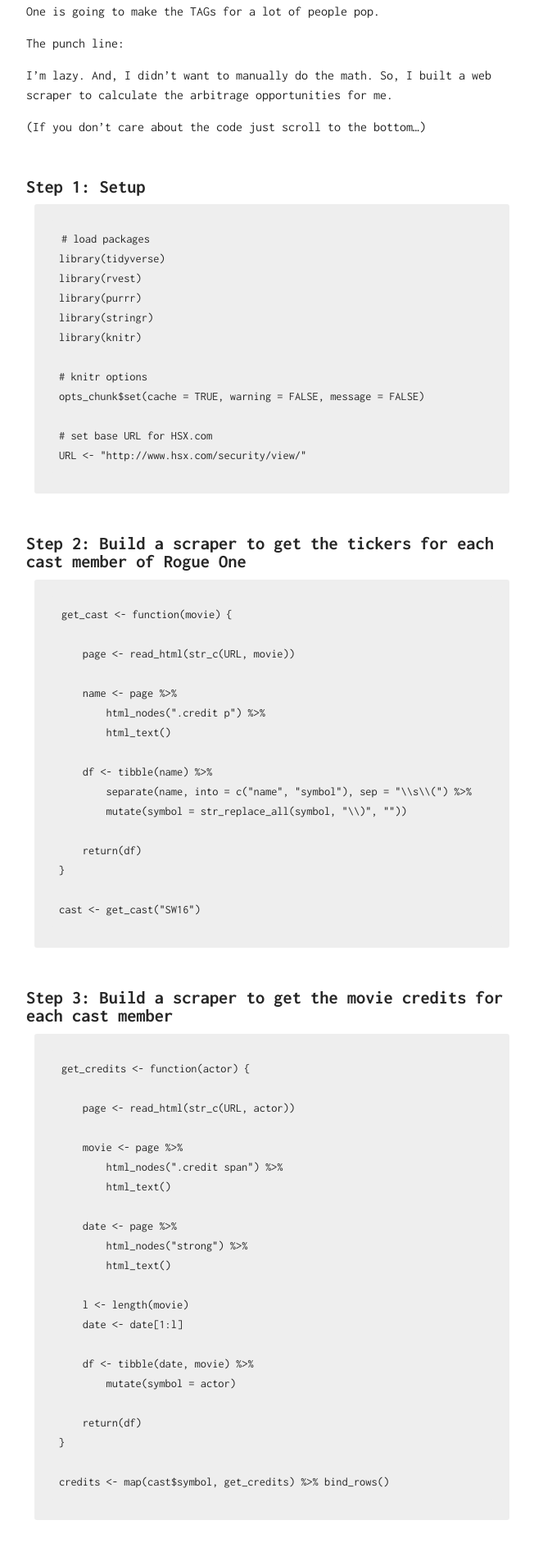
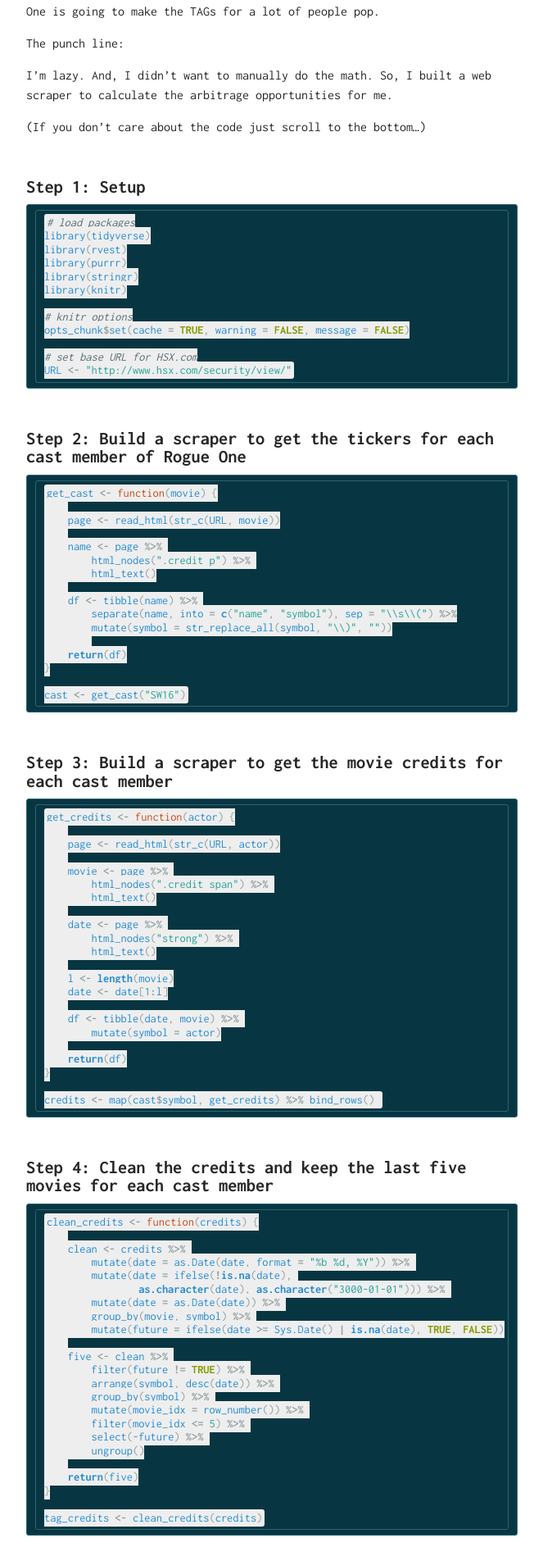
Before and after one commit to maxhumber/maxhumber.com, a Jekyll site: the page built from _posts/2016-12-11-HSX-arbitrage.md, in a window 1280 px wide. Shown: the part 1094-2998 px from the top of the page at 82% size, without its empty margins (308-971 px from the left). Built offline with Jekyll 4.4.1, drawn with Linux system fonts in a browser that asks for light colours; our own code applies the rules of GitHub Pages for plain Markdown files.

Commit message:
solarized syntax highlighting test

```diff
--- a/assets/css/main.scss
+++ b/assets/css/main.scss
@@ -183,17 +183,84 @@ ul {
 			border-radius: 3px;
 			background: $color-grey;
 		}
-		.highlight {
-			margin: 10px;
-			margin-bottom: 15px;
-			padding: 10px;
-			line-height: 1.5;
-			border-radius: 3px;
-			background: $color-grey;
-			code {
-				background: none;
-			}
+
+		.highlight{
+			background-color: #073642;
+			color: #93a1a1;
+			border: 1px solid #2d6472;
+		    border-radius: 3px 3px 3px 3px;
+		    overflow: auto;
+		    padding: 6px 10px;
 		}
+
+		.highlight .c{color:#586e75 !important;font-style:italic !important}
+		.highlight .cm{color:#586e75 !important;font-style:italic !important}
+		.highlight .cp{color:#586e75 !important;font-style:italic !important}
+		.highlight .c1{color:#586e75 !important;font-style:italic !important}
+		.highlight .cs{color:#586e75 !important;font-weight:bold !important;font-style:italic !important}
+		.highlight .err{color:#dc322f !important;background:none !important}
+		.highlight .k{color:#cb4b16 !important}
+		.highlight .o{color:#93a1a1 !important;font-weight:bold !important}
+		.highlight .p{color:#93a1a1 !important}
+		.highlight .ow{color:#2aa198 !important;font-weight:bold !important}
+		.highlight .gd{color:#93a1a1 !important;background-color:#372c34 !important;display:inline-block}
+		.highlight .gd .x{color:#93a1a1 !important;background-color:#4d2d33 !important;display:inline-block}
+		.highlight .ge{color:#93a1a1 !important;font-style:italic !important}
+		.highlight .gr{color:#aa0000}
+		.highlight .gh{color:#586e75 !important}
+		.highlight .gi{color:#93a1a1 !important;background-color:#1a412b !important;display:inline-block}
+		.highlight .gi .x{color:#93a1a1 !important;background-color:#355720 !important;display:inline-block}
+		.highlight .go{color:#888888}
+		.highlight .gp{color:#555555}
+		.highlight .gs{color:#93a1a1 !important;font-weight:bold !important}
+		.highlight .gu{color:#6c71c4 !important}
+		.highlight .gt{color:#aa0000}
+		.highlight .kc{color:#859900 !important;font-weight:bold !important}
+		.highlight .kd{color:#268bd2 !important}
+		.highlight .kp{color:#cb4b16 !important;font-weight:bold !important}
+		.highlight .kr{color:#d33682 !important;font-weight:bold !important}
+		.highlight .kt{color:#2aa198 !important}
+		.highlight .n{color:#268bd2 !important}
+		.highlight .na{color:#268bd2 !important}
+		.highlight .nb{color:#859900 !important}
+		.highlight .nc{color:#d33682 !important}
+		.highlight .no{color:#b58900 !important}
+		.highlight .ni{color:#800080}
+		.highlight .nl{color:#859900 !important}
+		.highlight .ne{color:#268bd2 !important;font-weight:bold !important}
+		.highlight .nf{color:#268bd2 !important;font-weight:bold !important}
+		.highlight .nn{color:#b58900 !important}
+		.highlight .nt{color:#268bd2 !important;font-weight:bold !important}
+		.highlight .nx{color:#b58900 !important}
+		.highlight .bp{color:#999999}
+		.highlight .vc{color:#008080}
+		.highlight .vg{color:#268bd2 !important}
+		.highlight .vi{color:#268bd2 !important}
+		.highlight .nv{color:#268bd2 !important}
+		.highlight .w{color:#bbbbbb}
+		.highlight .mf{color:#2aa198 !important}
+		.highlight .m{color:#2aa198 !important}
+		.highlight .mh{color:#2aa198 !important}
+		.highlight .mi{color:#2aa198 !important}
+		.highlight .mo{color:#009999}
+		.highlight .s{color:#2aa198 !important}
+		.highlight .sb{color:#d14}
+		.highlight .sc{color:#d14}
+		.highlight .sd{color:#2aa198 !important}
+		.highlight .s2{color:#2aa198 !important}
+		.highlight .se{color:#dc322f !important}
+		.highlight .sh{color:#d14}
+		.highlight .si{color:#268bd2 !important}
+		.highlight .sx{color:#d14}
+		.highlight .sr{color:#2aa198 !important}
+		.highlight .s1{color:#2aa198 !important}
+		.highlight .ss{color:#990073}
+		.highlight .il{color:#009999}
+		.highlight div .gd,
+		.highlight div .gd .x,
+		.highlight div .gi,
+		.highlight div .gi .x{display:inline-block;width:100%}
+
 		.codebreak {
 			margin: 15px;
 			border: 0;
```
